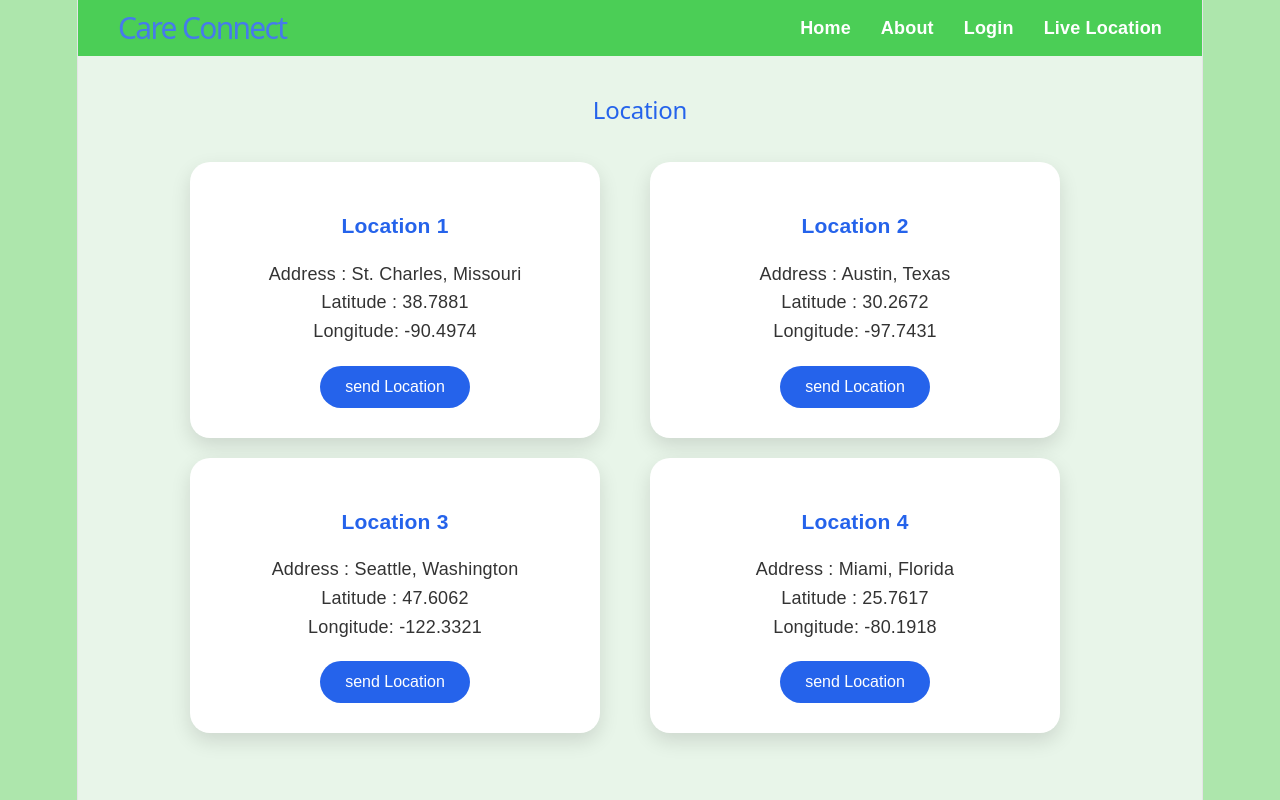
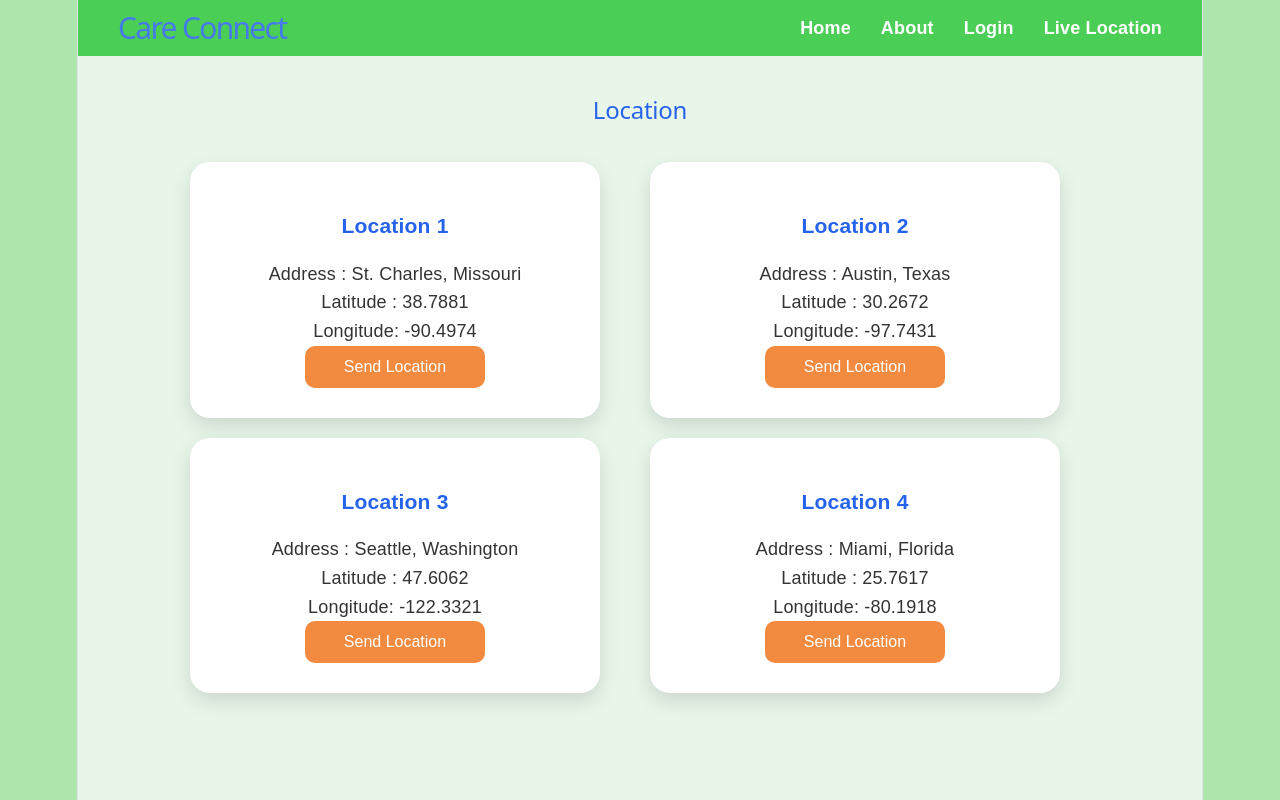
Before and after one commit to Munnisha-code/Final-Project-Unit1-CareConnect, a React (Vite) app: page /live-location in a window 1280 px wide. Shown: the top 800 px of the page. Built offline with nearby package versions, Linux system fonts and the light colour scheme.

Commit message:
Added reusable SendButton component for send message and send location features with styling updates.

```diff
--- a/src/App.css
+++ b/src/App.css
@@ -5,6 +5,28 @@ body {
     font-family: Arial, Helvetica, sans-serif;
     background-color: #ADE6AC;
 }
+
+/*-------------------- SendButton ------------------------------*/
+
+.send-button {
+    width: 180px;
+    padding: 12px;
+    border: none;
+    border-radius: 10px;
+    background-color: #f28a3f;
+    color: white;
+    font-size: 16px;
+    cursor: pointer;
+    transition: 0.3s;
+}
+
+.send-button:hover {
+    background-color:#1d4ed8;
+    transform: scale(1.05);
+}
+
+
+
 /* ------------------------------ Header Styling ---------------------------- */
 
 header {
--- /dev/null
+++ b/src/components/SendButton.jsx
@@ -0,0 +1,19 @@
+
+
+
+function SendButton({onClick, children }){
+
+    return(
+
+        <button className = 'send-button '
+                type= 'button'
+                onClick={onClick}>
+
+                     {children}
+
+        </button>
+
+    );
+}
+
+export default SendButton;
--- a/src/pages/LiveLocation.jsx
+++ b/src/pages/LiveLocation.jsx
@@ -2,6 +2,7 @@
 import { useState } from 'react';
 import  LocationData from '../mockData/locationData.json';
 import './Pages.css';
+import SendButton from '../components/SendButton';
 
 function LiveLocation(){
 
@@ -21,17 +22,19 @@ function LiveLocation(){
          <section className ='location-list'>
 
            {
-              LocationData.map((location, index) => (
-               <artical className ='location-card'
+               LocationData.map((location, index) => (
+
+               <article className ='location-card'
                         key ={index} >
+
                     <h3> Location {index+1} </h3>
                     <p> Address : {location.address} </p>
                     <p> Latitude : {location.latitude} </p>
                     <p> Longitude: {location.longitude} </p>
 
-                    <button onClick = {handleSendLocation}> send Location </button>
+                    <SendButton onClick = {handleSendLocation}> Send Location </SendButton>
 
-                </artical>
+                </article>
               ))
            }
 
--- a/src/pages/OneClickSendMessage.jsx
+++ b/src/pages/OneClickSendMessage.jsx
@@ -1,6 +1,9 @@
 
 import React, {useState} from 'react';
 import './Pages.css';
+import SendButton from '../components/SendButton';
+
+
 
 function OneClickSendMessage(){
     const [ message, setMessage] = useState('');
@@ -87,7 +90,7 @@ function OneClickSendMessage(){
                            }
 
 
-                            <button className = 'send-button' type='button' onClick={sendMessageHandler}> Send </button>
+                            <SendButton onClick={sendMessageHandler}> Send </SendButton>
 
                    </div>
                 )
--- a/src/pages/Pages.css
+++ b/src/pages/Pages.css
@@ -695,16 +695,7 @@
     margin-top: 20px;
 }
 
-.send-button {
-    background-color: rgb(188, 160, 160);
-    margin-top: 20px;
-    padding: 12px 40px;
-}
-.send-button:hover {
-    background-color: #aff3b5;
-    transform: scale(1.05);
-    transition: 1s;
-}
+
 
 .quick-message-button {
     width: 250px;
@@ -902,26 +893,7 @@
 }
 
 
-.location-card button {
 
-    margin-top: 20px;
-    padding: 12px 25px;
-    border: none;
-    border-radius: 25px;
-    background-color: #2563eb;
-    color: white;
-    font-size: 16px;
-    cursor: pointer;
-    transition: 0.3s;
-
-}
-
-
-.location-card button:hover {
-
-    background-color: #1d4ed8;
-
-}
 
 
 .success-message {
```
